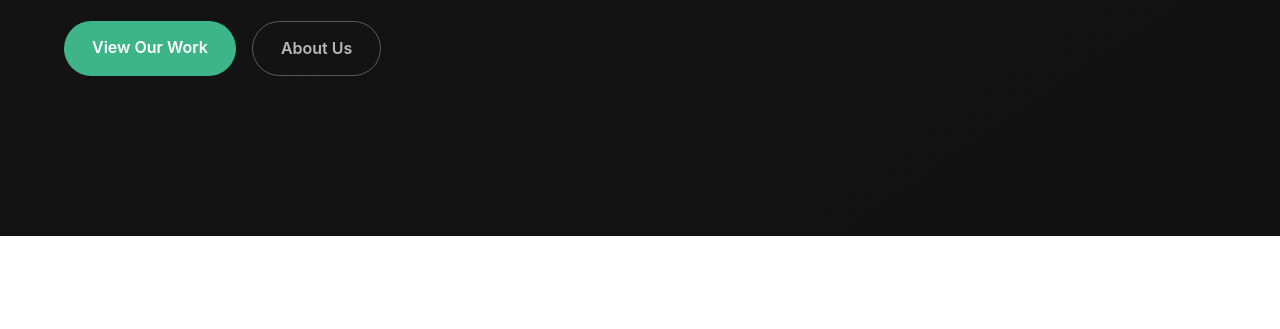
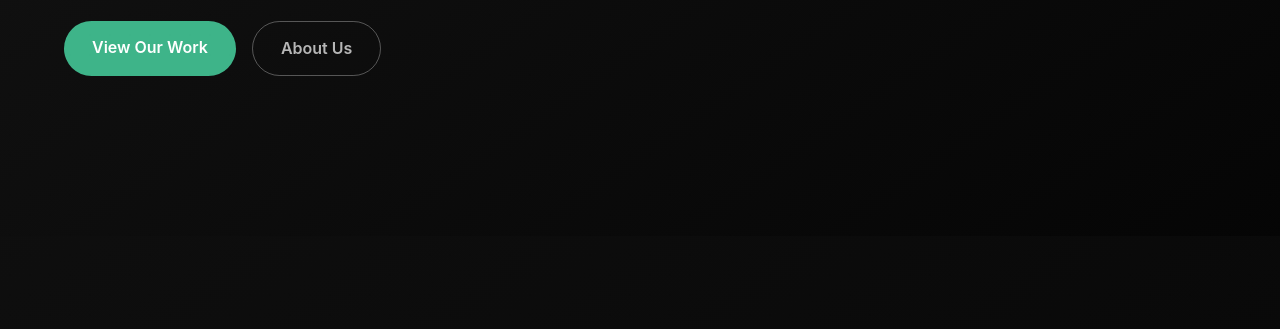
Before and after one commit to ColinScattergood/sladc, a plain HTML site: page index.html in a window 1280 px wide. Shown: the part 455-784 px from the top of the page. Drawn offline with nearby package versions, Linux system fonts and the light colour scheme.

Commit message:
Update styles.css

```diff
--- a/styles.css
+++ b/styles.css
@@ -12,7 +12,9 @@
 
 html, body {
     font-family: "Inter", sans-serif;
-    background: var(--adient);
+    background: linear-gradient(145deg, #121212 0%, #090909 100%);
+    background-attachment: fixed;
+    background-size: cover;
     color: var(--text-color);
     margin: 0;
     padding: 0;
@@ -73,6 +75,7 @@ header {
     font-weight: 700;
     line-height: 1.2;
     max-width: 700px;
+    background: inherit;
 }
 
 .hero p {
```
